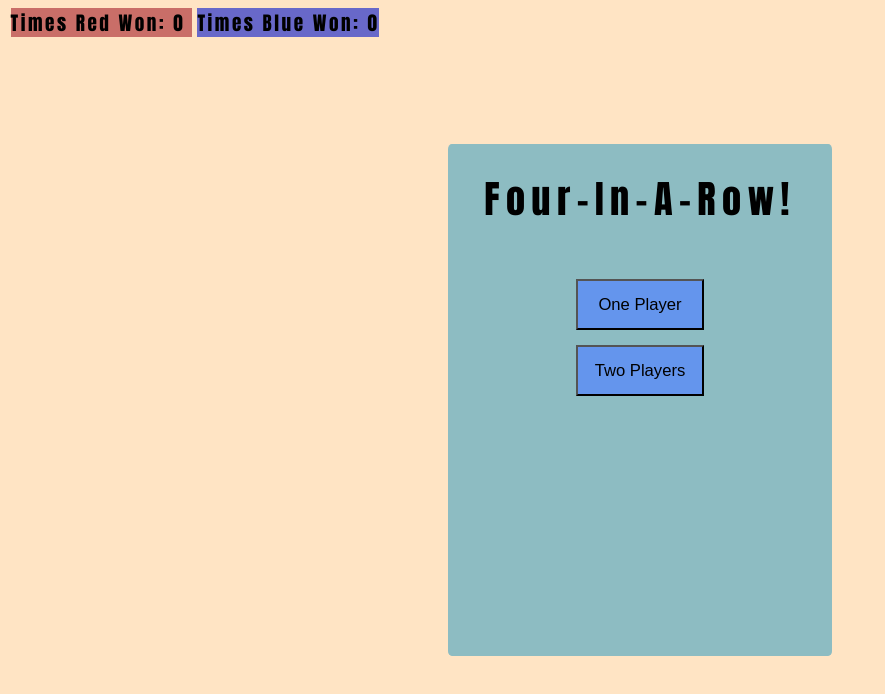
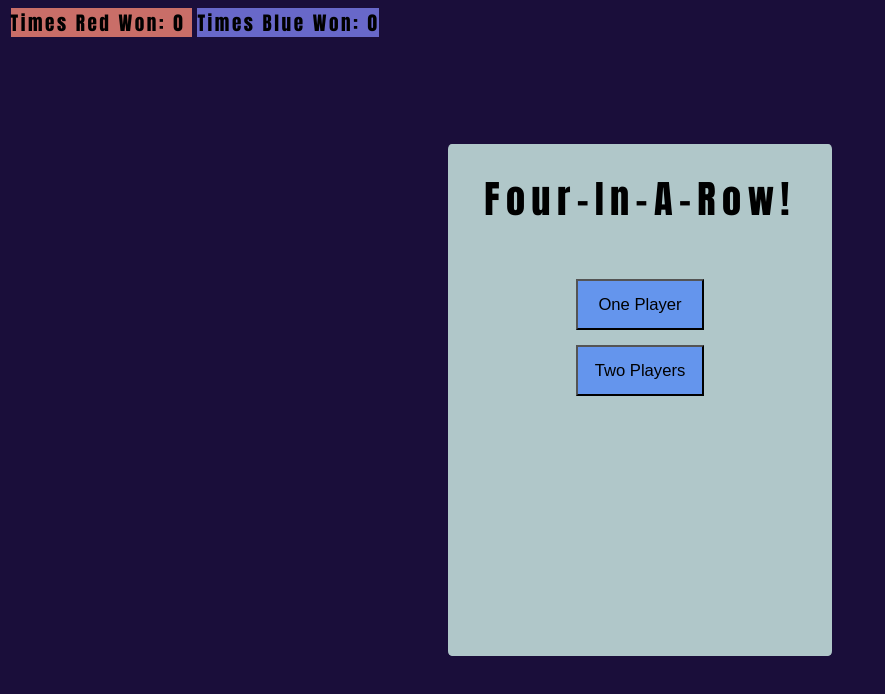
Before and after one commit to omer61295/4-in-a-row, a plain HTML site: page index.html in a window 1280 px wide. Shown: the whole page, without its empty margins (0-885 px from the left). Drawn offline with Linux system fonts and the light colour scheme.

Commit message:
changed_color

```diff
--- a/style.css
+++ b/style.css
@@ -3,7 +3,7 @@
 }
 
 body {
-  background: bisque;
+  background: rgb(26, 14, 58);
 }
 
 .square {
@@ -30,8 +30,8 @@ body {
   display: inline-block;
   text-align: center;
   display: inline-block;
-  font-family: -apple-system, BlinkMacSystemFont, "Segoe UI", Roboto, Oxygen, Ubuntu, Cantarell,
-    "Open Sans", "Helvetica Neue", sans-serif;
+  font-family: -apple-system, BlinkMacSystemFont, "Segoe UI", Roboto, Oxygen,
+    Ubuntu, Cantarell, "Open Sans", "Helvetica Neue", sans-serif;
   cursor: context-menu;
   user-select: none;
 }
@@ -61,7 +61,7 @@ body {
 }
 
 .menu {
-  background: rgb(141, 188, 194);
+  background: rgb(176, 199, 201);
   height: 40rem;
   width: 30rem;
   position: fixed;
```
Also changed, not shown: appImages/endGame.png, appImages/game.png, appImages/menu.png.
